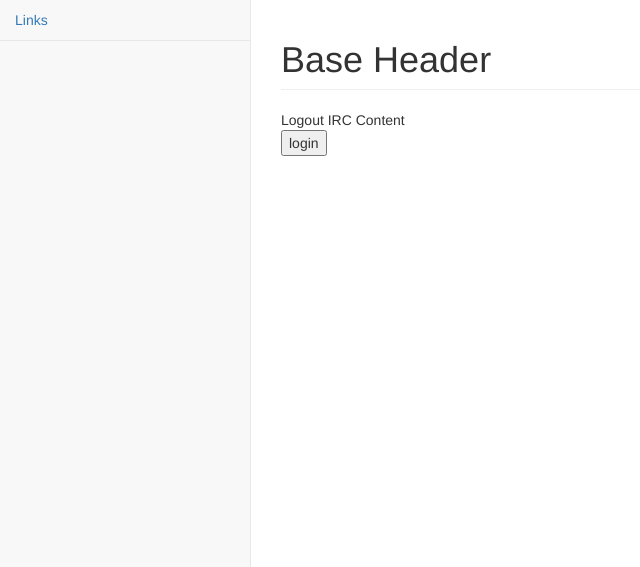
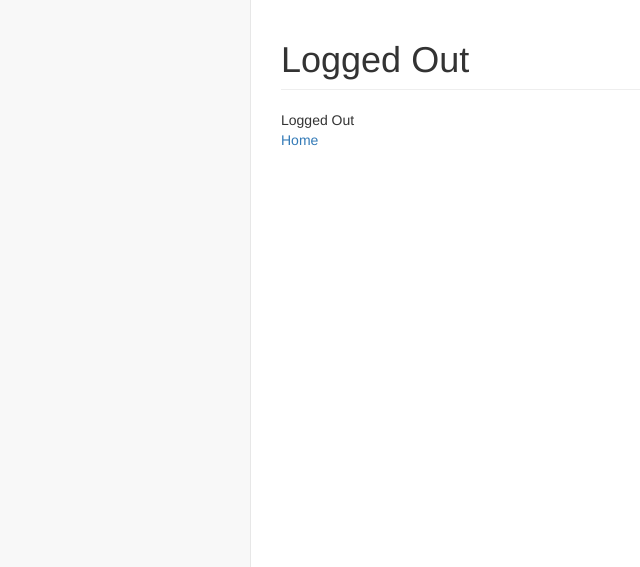
Before and after one commit to tchari/IRCtest, a Django app: page /admin/logout/ in a window 1280 px wide. Shown: the part 51-618 px from the top of the page, without its empty margins (0-640 px from the left). Run offline with Django 3.2, Linux system fonts and the light colour scheme; a user stored in the database is signed in; some libraries are stand-ins or nearby versions.

Commit message:
changed login/logout URL

```diff
--- a/IRC/templates/IRC/index.html
+++ b/IRC/templates/IRC/index.html
@@ -1,15 +1,11 @@
 {% extends 'base.html' %}
 {% block title %}Index Title{% endblock %}
-
 
 {% block header %}
 	{% if user.is_authenticated %}
 		IRC Assessments
-	{% else %}
-		Login
 	{% endif %}
 {% endblock %}
-
 
 {% block sidebarLinks %}
 	{% if user.is_authenticated %}
@@ -27,6 +23,6 @@
 			<p>{{ i.site }}
 		{% endfor %}
 	{% else %}
-		<a href="{% url 'login'%}"> Login </a><br>
+		<a href="{% url 'login'%}"> Login Here</a><br>
 	{% endif %}
 {% endblock %}
--- a/IRC/templates/base.html
+++ b/IRC/templates/base.html
@@ -14,12 +14,12 @@
 		<div id="wrapper">
 			<nav class="navbar navbar-default navbar-static-top" role="navigation" style="margin-bottom: 0">
 				<div class="navbar-header">
-					<a class="navbar-brand" href="index.html">IRC Assessment Portal</a>
+					<a class="navbar-brand" href="{% url 'index'%}">IRC Assessment Portal</a>
 				</div>
 				<div class="navbar-default sidebar" role="navigation">
 					<div class="sidebar-nav navbar-collapse">
 						<ul class="nav" id="side-menu">
-							{% block sidebarLinks %}<li><a href="#">Links</a></li>{% endblock %}
+							{% block sidebarLinks %}{% endblock %}
 								<!-- /.nav-second-level -->
 						</ul>
 					</div>
--- a/IRC/templates/registration/logged_out.html
+++ b/IRC/templates/registration/logged_out.html
@@ -1,27 +1,14 @@
 {% extends 'base.html' %}
-{% block title %}Login IRC Title{% endblock %}
+{% block title %}Logged Out{% endblock %}
+
+{% block header %}Logged Out{% endblock %}
+
 {% block content %}
 	{%if user.is_authenticated %}
 		<p>Welcome {{ user.get_full_name }}
 	{% endif %}
 
-Logout IRC Content
-<form method="post" action="{% url 'login' %}">
-{% csrf_token %}
-<div>
-  <td>{{ form.username.label_tag }}</td>
-  <td>{{ form.username }}</td>
-</div>
-<div>
-  <td>{{ form.password.label_tag }}</td>
-  <td>{{ form.password }}</td>
-</div>
-
-<div>
-  <input type="submit" value="login" />
-  <input type="hidden" name="next" value="{{ next }}" />
-</div>
-</form>
-
+Logged Out<br>
+<a href="{% url 'index' %}">Home</a>
 
 {% endblock %}
--- a/IRCtest/urls.py
+++ b/IRCtest/urls.py
@@ -19,5 +19,5 @@ from django.contrib import admin
 urlpatterns = [
     url(r'^admin/', admin.site.urls),
 	url(r'^IRC/', include('IRC.urls')),
-	url(r'^accounts/', include('django.contrib.auth.urls')),
+	url(r'^', include('django.contrib.auth.urls')),
 ]
```
Also changed, not shown: IRC/templates/registration/login.html (+4 -3 lines), db.sqlite3.
